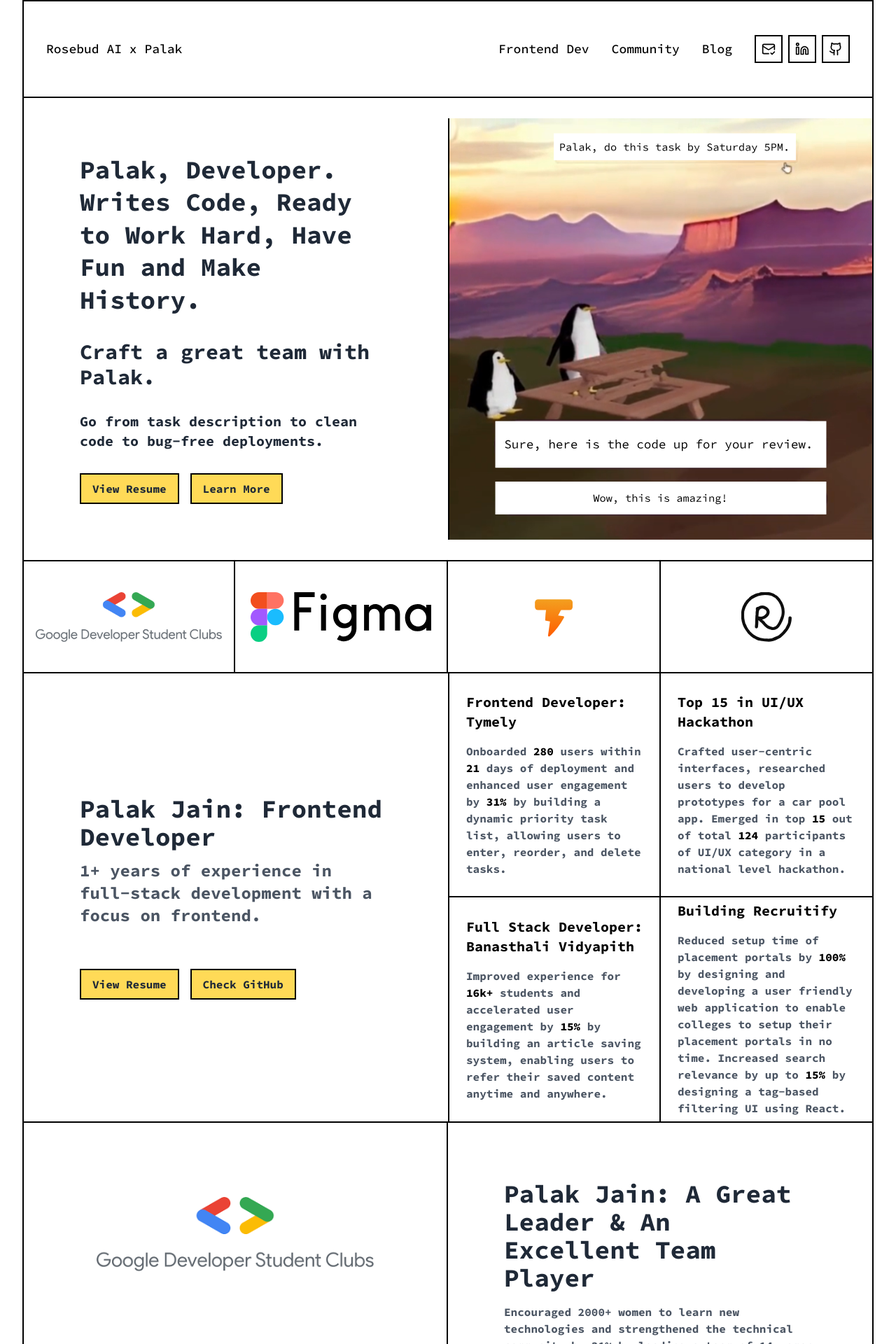
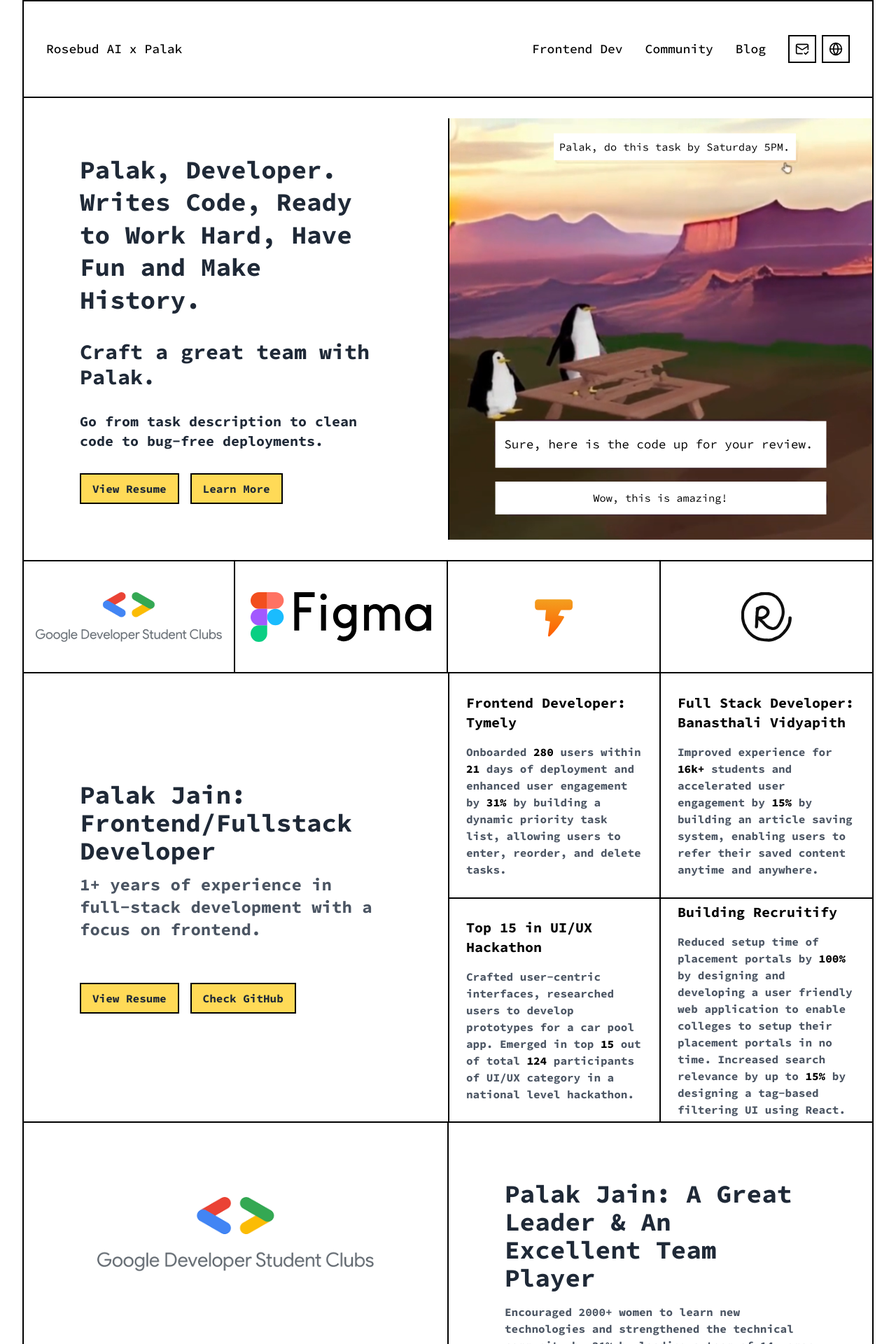
Before and after one commit to PalakJain9/Rosebud, a Next.js app: page / in a window 1280 px wide. Shown: the top 1920 px of the page at 70% size. Built offline with nearby package versions, Linux system fonts and the light colour scheme.

Commit message:
refactor code

```diff
--- a/src/components/Community.tsx
+++ b/src/components/Community.tsx
@@ -9,7 +9,7 @@ export default function Community() {
 
       {/* grid */}
       <div
-        className="w-full xl:w-1/2 h-full flex flex-row xl:flex-col justify-center items-center border-b-2 border-black xl:border-b-0 xl:border-r-2"
+        className="w-full xl:w-[calc((100%/2)+0.15rem)] h-full flex flex-row xl:flex-col justify-center items-center border-b-2 border-black xl:border-b-0 xl:border-r-2"
       >
         <div
           className="w-full h-[10rem] xl:h-[20rem] flex justify-center items-center border-black xl:border-b-2 border-r-2 xl:border-r-0"
@@ -38,7 +38,7 @@ export default function Community() {
 
       {/* text */}
       <div
-        className="flex flex-col gap-4
+        className="h-full flex flex-col gap-4
         justify-start items-start w-full xl:w-1/2 px-[1rem] md:px-[2rem] xl:px-[5rem] py-[4rem] xl:py-[5rem] text-gray-600 font-bold"
       >
         <h1
--- a/src/components/Developer.tsx
+++ b/src/components/Developer.tsx
@@ -1,10 +1,7 @@
-import Image from "next/image";
 import Link from "next/link";
+import styles from '@/styles/Developer.module.css';
 
 export default function Developer () {
-  let itemStyle = "w-full md:w-1/2 h-auto md:h-[20rem] flex flex-col justify-center items-center border-black border-b-2 p-[0.5rem]";
-  let taskDescpStyle = "h-3/5 w-full text-xl font-bold flex flex-col justify-center items-start gap-4 p-[1rem]";
-  let highlightTextStyle = "text-black font-extrabold";
 
   return (
     <div
@@ -19,7 +16,7 @@ export default function Developer () {
         <h1
           className="text-3xl md:text-4xl"
         >
-          Palak Jain: Frontend Developer
+          Palak Jain: Frontend/Fullstack Developer
         </h1>
 
         <h3
@@ -53,16 +50,16 @@ export default function Developer () {
         </div>
       </div>
 
-      {/* image grid */}
+      {/* grid */}
       <div
-        className="w-full xl:w-1/2 border-t-2 xl:border-l-2 xl:border-t-0  border-black flex flex-row flex-wrap justify-center items-center"
+        className="w-full xl:w-1/2 border-t-2 xl:border-l-2 xl:border-t-0 border-black flex flex-row flex-wrap justify-center items-center"
       >
         {/* item 1 */}
         <div
-          className={`${itemStyle} md:border-r-2`}
+          className={`${styles['gridItem']} md:border-r-2`}
         >
           <div
-            className={taskDescpStyle}
+            className={styles['taskDescp']}
           >
             <p>
               Frontend Developer: Tymely
@@ -70,7 +67,7 @@ export default function Developer () {
             <p
               className="text-gray-600 text-base"
             >
-              Onboarded <span className={highlightTextStyle}>280</span> users within <span className={highlightTextStyle}>21</span> days of deployment and enhanced user engagement by <span className={highlightTextStyle}>31%</span> by building a dynamic priority task list, allowing users to enter, reorder, and delete
+              Onboarded <span className={styles['highlightText']}>280</span> users within <span className={styles['highlightText']}>21</span> days of deployment and enhanced user engagement by <span className={styles['highlightText']}>31%</span> by building a dynamic priority task list, allowing users to enter, reorder, and delete
               tasks.
             </p>
           </div>
@@ -79,10 +76,30 @@ export default function Developer () {
 
         {/* item 2 */}
         <div
-          className={`${itemStyle}`}
+          className={`${styles['gridItem']}   border-t-2 md:border-t-0`}
         >
           <div
-            className={taskDescpStyle}
+            className={styles['taskDescp']}
+          >
+            <p>
+              Full Stack Developer: Banasthali Vidyapith
+            </p>
+            <p
+              className="text-gray-600 text-base"
+            >
+              Improved experience for <span className={styles['highlightText']}>16k+</span> students and accelerated user engagement by <span className={styles['highlightText']}>15%</span> by building an article saving system, enabling users to refer their saved content
+              anytime and anywhere.
+            </p>
+          </div>
+
+        </div>
+
+        {/* item 3 */}
+        <div
+          className={`${styles['gridItem']} md:border-r-2 border-t-2`}
+        >
+          <div
+            className={styles['taskDescp']}
           >
             <p>
               Top 15 in UI/UX Hackathon
@@ -90,27 +107,7 @@ export default function Developer () {
             <p
               className="text-gray-600 text-base"
             >
-              Crafted user-centric interfaces, researched users to develop prototypes for a car pool app. Emerged in top <span className={highlightTextStyle}>15</span> out of total <span className={highlightTextStyle}>124</span> participants of UI/UX category in a national level hackathon.
-            </p>
-          </div>
-
-        </div>
-
-        {/* item 3 */}
-        <div
-          className={`${itemStyle} md:border-r-2 md:border-b-0`}
-        >
-          <div
-            className={taskDescpStyle}
-          >
-            <p>
-              Full Stack Developer: Banasthali Vidyapith
-            </p>
-            <p
-              className="text-gray-600 text-base"
-            >
-              Improved experience for <span className={highlightTextStyle}>16k+</span> students and accelerated user engagement by <span className={highlightTextStyle}>15%</span> by building an article saving system, enabling users to refer their saved content
-              anytime and anywhere.
+              Crafted user-centric interfaces, researched users to develop prototypes for a car pool app. Emerged in top <span className={styles['highlightText']}>15</span> out of total <span className={styles['highlightText']}>124</span> participants of UI/UX category in a national level hackathon.
             </p>
           </div>
 
@@ -119,10 +116,10 @@ export default function Developer () {
 
         {/* item 4 */}
         <div
-          className={`${itemStyle} border-b-0 border-b-transparent`}
+          className={`${styles['gridItem']} border-t-2`}
         >
           <div
-            className={taskDescpStyle}
+            className={styles['taskDescp']}
           >
             <p>
               Building Recruitify
@@ -130,7 +127,7 @@ export default function Developer () {
             <p
               className="text-gray-600 text-base"
             >
-              Reduced setup time of placement portals by <span className={highlightTextStyle}>100%</span> by designing and developing a user friendly web application to enable colleges to setup their placement portals in no time. Increased search relevance by up to <span className={highlightTextStyle}>15%</span> by designing a tag-based filtering UI using React.
+              Reduced setup time of placement portals by <span className={styles['highlightText']}>100%</span> by designing and developing a user friendly web application to enable colleges to setup their placement portals in no time. Increased search relevance by up to <span className={styles['highlightText']}>15%</span> by designing a tag-based filtering UI using React.
             </p>
           </div>
 
--- a/src/components/Hero.tsx
+++ b/src/components/Hero.tsx
@@ -1,13 +1,11 @@
-import { MailCheckIcon, GithubIcon, LinkedinIcon } from "lucide-react"
+import { MailCheckIcon, GlobeIcon } from "lucide-react"
 import Image from "next/image"
 import Link from "next/link"
 import React from "react"
+import styles from '@/styles/Hero.module.css'
 
 function Navbar () {
   const [isClicked, setIsClicked] = React.useState(false);
-
-  let contactIconStyle = "border-2 border-black p-2 bg-white"
-  let dropdownContentStyle = "w-full text-lg border-black border-t-2 border-l-2 border-r-2 p-[1rem] bg-white hoverYellow"
 
   return (
     <div
@@ -51,24 +49,17 @@ function Navbar () {
             className="flex flex-row gap-2 justify-center items-center"
           >
             <Link
-              className={contactIconStyle}
+              className={styles['contactIcon']}
               href="mailto:palakb188@gmail.com"
             >
               <MailCheckIcon size={20} />
             </Link>
 
             <Link
-              className={contactIconStyle}
-              href='https://www.linkedin.com/in/palakjain9'
+              className={styles['contactIcon']}
+              href='https://heypalakjain.vercel.app/'
             >
-              <LinkedinIcon size={20} />
-            </Link>
-
-            <Link
-              className={contactIconStyle}
-              href='https://github.com/PalakJain9'
-            >
-              <GithubIcon size={20} />
+              <GlobeIcon size={20} />
             </Link>
 
           </div>
@@ -92,19 +83,19 @@ function Navbar () {
       >
         <Link
           href="#developer"
-          className={` ${dropdownContentStyle} border-t-transparent`}
-          > Frontend Dev
+          className={styles['dropdownContent']}
+          > Developer
         </Link>
 
         <Link
           href="#community"
-          className={dropdownContentStyle}
+          className={styles['dropdownContent']}
           > Community
         </Link>
 
         <Link
           href="https://palakjain.hashnode.dev/"
-          className={` ${dropdownContentStyle} border-b-2`}
+          className={styles['dropdownContent']}
           > Blog
         </Link>
       </div>
@@ -113,14 +104,13 @@ function Navbar () {
 }
 
 function Featured () {
-  let itemStyle = "w-1/2 xl:w-1/4 h-[10rem] flex justify-center items-center border-black border-b-2 border-r-2 p-[0.5rem]"
 
   return (
     <div
       className="flex flex-row flex-wrap justify-center items-center w-full"
     >
       <div
-        className={` ${itemStyle} border-l-2`}
+        className={`${styles['featuredItem']} border-l-2`}
       >
         <Image
           src="/gdsc.svg"
@@ -133,20 +123,20 @@ function Featured () {
       </div>
 
       <div
-        className={itemStyle}
+        className={styles['featuredItem']}
       >
         <Image
           src="/figma.svg"
           alt="Friends of Figma"
           width={200}
           height={200}
-          className="w-auto h-1/2"
+          className="h-1/2 w-auto"
           title="Friends of Figma"
         />
       </div>
 
       <div
-        className={` ${itemStyle} border-l-2 xl:border-l-0`}
+        className={` ${styles['featuredItem']} border-l-2 xl:border-l-0`}
       >
         <Image
           src="/tymely.svg"
@@ -159,7 +149,7 @@ function Featured () {
       </div>
 
       <div
-        className={itemStyle}
+        className={styles['featuredItem']}
       >
         <Image
           src="/recruitify.svg"
--- /dev/null
+++ b/src/styles/Developer.module.css
@@ -0,0 +1,11 @@
+.gridItem {
+  @apply w-full md:w-1/2 h-auto md:h-[20rem] flex flex-col justify-center items-center border-black p-[0.5rem]
+}
+
+.taskDescp {
+  @apply h-3/5 w-full text-xl font-bold flex flex-col justify-center items-start gap-4 p-[1rem]
+}
+
+.highlightText {
+  @apply text-black font-extrabold
+}
--- /dev/null
+++ b/src/styles/Footer.module.css
@@ -0,0 +1,3 @@
+.linkContainer {
+  @apply w-1/2 flex flex-col justify-end items-start gap-3 md:text-lg
+}
--- /dev/null
+++ b/src/styles/Hero.module.css
@@ -0,0 +1,11 @@
+.contactIcon {
+  @apply border-2 border-black p-2 bg-white hover:bg-yellow
+}
+
+.featuredItem {
+  @apply w-1/2 xl:w-1/4 h-[10rem] flex justify-center items-center border-black border-b-2 border-r-2 p-[0.5rem]
+}
+
+.dropdownContent {
+  @apply w-full text-lg border-black border-2 border-t-0 p-[1rem] bg-white hover:bg-yellow
+}
```
Also changed, not shown: src/components/Footer.tsx (+4 -4 lines).
